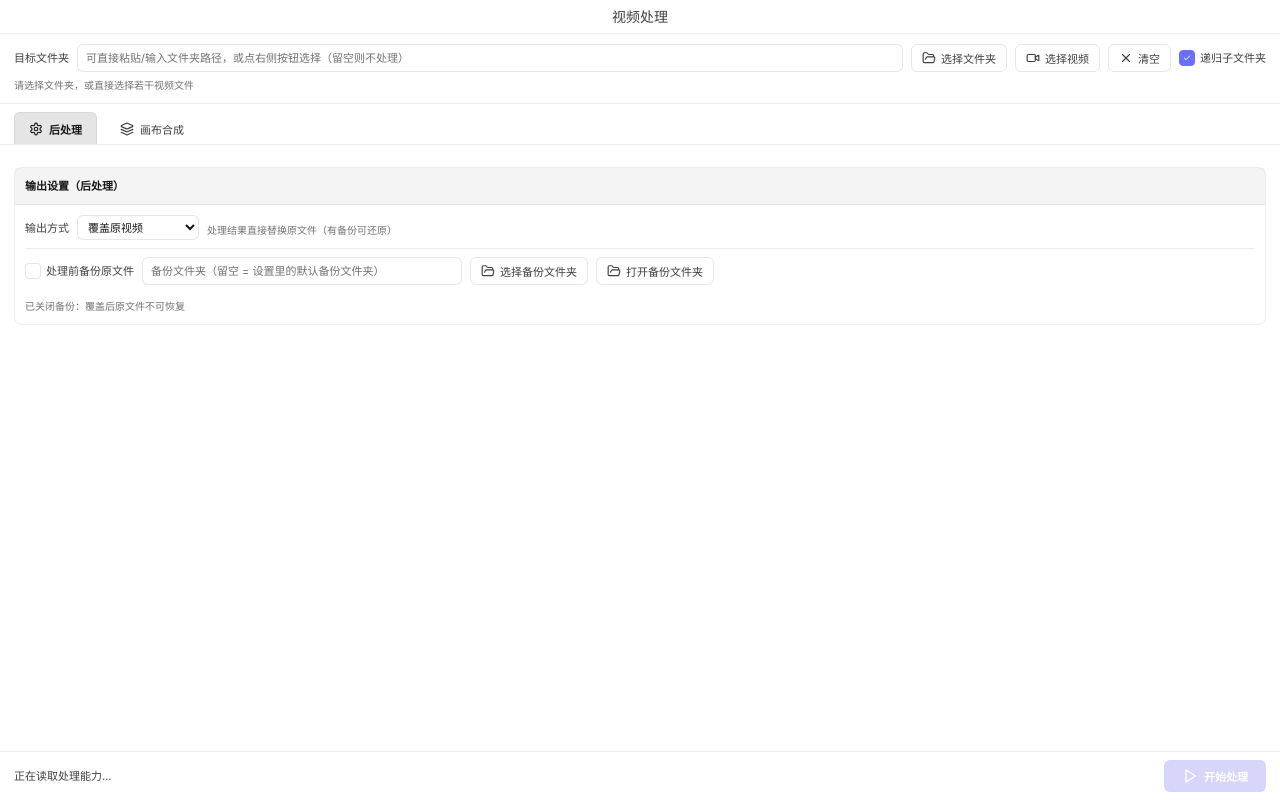
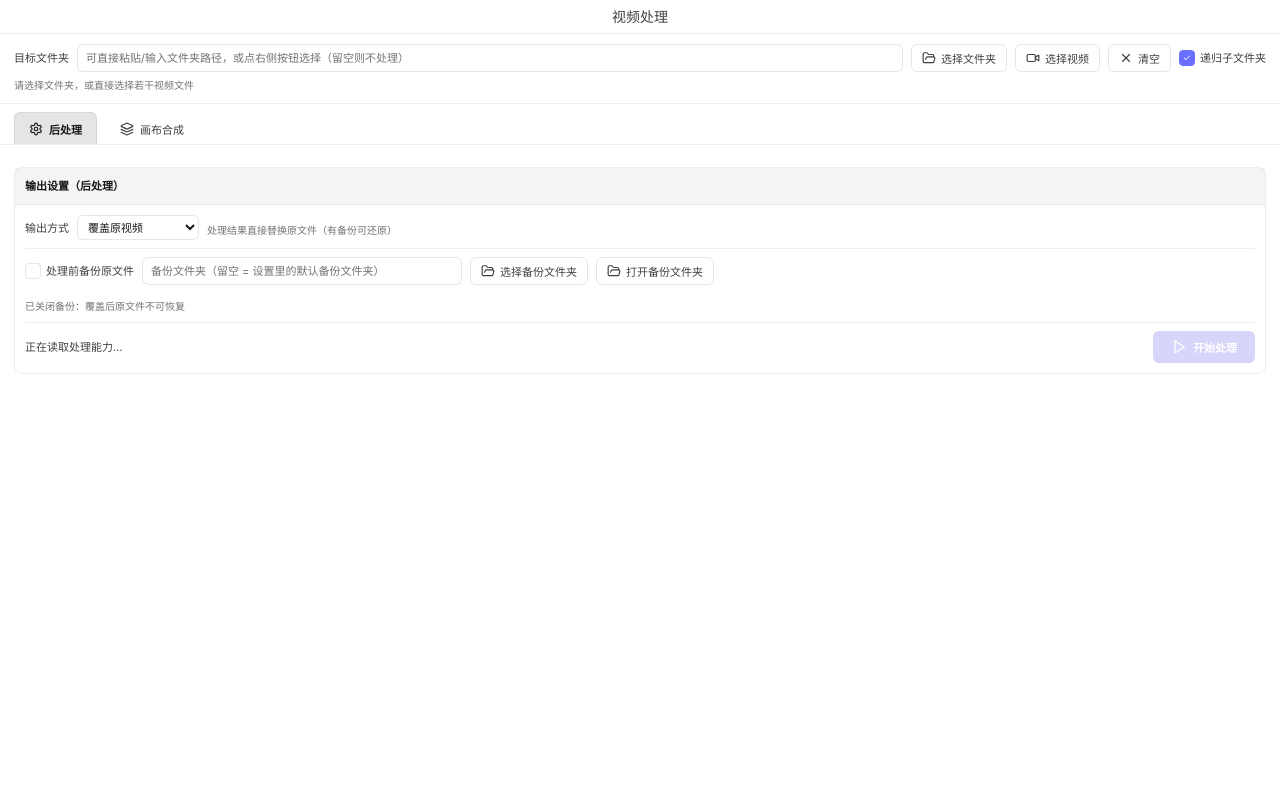
Before and after one commit to BaronJason/video-lab, an Electron app: page frontend/tool.html in a window 1280 px wide. Drawn offline with Linux system fonts and the light colour scheme; no server answers.

Commit message:
工具页：开始按钮与状态栏收进输出设置框（作为框内最后一行），删除只为容纳按钮的底部栏

```diff
--- a/frontend/tool.html
+++ b/frontend/tool.html
@@ -136,9 +136,8 @@
     .tl-out__row--hide { display: none; }
     .tl-sep { height: 1px; background: var(--border-neutral-l1); }
 
-    /* ── 底部 ── */
-    .tl-footer { flex-shrink: 0; display: flex; align-items: center; gap: 12px; padding: 8px 14px;
-                 border-top: 1px solid var(--border-neutral-l1); background: var(--bg-base-default); }
+    /* 状态 + 开始按钮：作为输出设置框的最后一行（原先单独一条底部栏，只为塞这个按钮） */
+    .tl-out__row--run { flex-wrap: nowrap; }
     .tl-status { flex: 1; min-width: 0; font-size: var(--body-sm-font-size); color: var(--text-secondary);
                  overflow: hidden; text-overflow: ellipsis; white-space: nowrap; }
     .tl-status--err { color: var(--status-error-default); }
@@ -468,6 +467,12 @@
           <button class="tl-btn" id="btnOpenBackupDir" title="打开当前设定的备份文件夹（留空则打开默认备份文件夹）"><i data-icon="folder-open" data-size="14"></i>打开备份文件夹</button>
         </div>
         <div class="tl-hint" id="outHint"></div>
+        <div class="tl-sep"></div>
+        <!-- 状态 + 开始按钮：收进输出设置框内 —— 原先单独占一条底部栏，只为塞这个按钮，白费一栏纵向空间 -->
+        <div class="tl-out__row tl-out__row--run">
+          <span class="tl-status" id="status">正在读取处理能力…</span>
+          <button class="tl-run" id="btnRun" disabled><i data-icon="play" data-size="16"></i>开始处理</button>
+        </div>
       </div>
     </div>
 
@@ -482,11 +487,6 @@
     </div>
   </div>
 
-  <div class="tl-footer">
-    <span class="tl-status" id="status">正在读取处理能力…</span>
-    <button class="tl-run" id="btnRun" disabled><i data-icon="play" data-size="16"></i>开始处理</button>
-  </div>
-
   <script src="icons.js"></script>
   <script src="txapi.js"></script>
   <script src="logbootstrap.js"></script>
```
